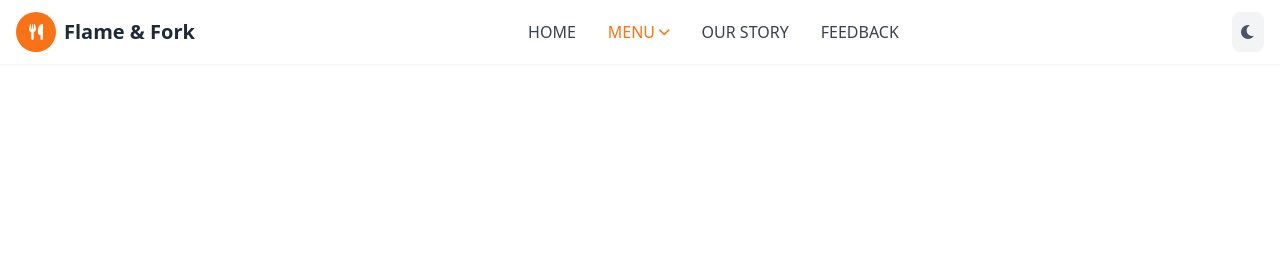
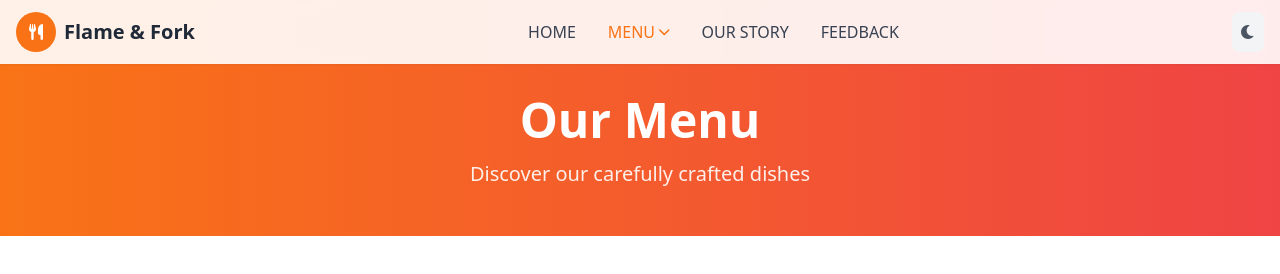
Before and after one commit to TheuriEric/Flame-and-Fork, a website: page build/menu.html in a window 1280 px wide. Drawn offline with nearby package versions, Linux system fonts and the light colour scheme.

Commit message:
feat: add menu hero section

```diff
--- a/build/menu.html
+++ b/build/menu.html
@@ -52,5 +52,13 @@
             </div>
         </nav>
     </header>
+
+    <!-- Menu Hero -->
+    <section class="pt-24 pb-12 bg-gradient-to-r from-orange-500 to-red-500 text-white">
+        <div class="container mx-auto px-4 text-center">
+            <h1 class="text-4xl md:text-5xl font-bold mb-4">Our Menu</h1>
+            <p class="text-xl opacity-90">Discover our carefully crafted dishes</p>
+        </div>
+    </section>
 </body>
 </html>
```
